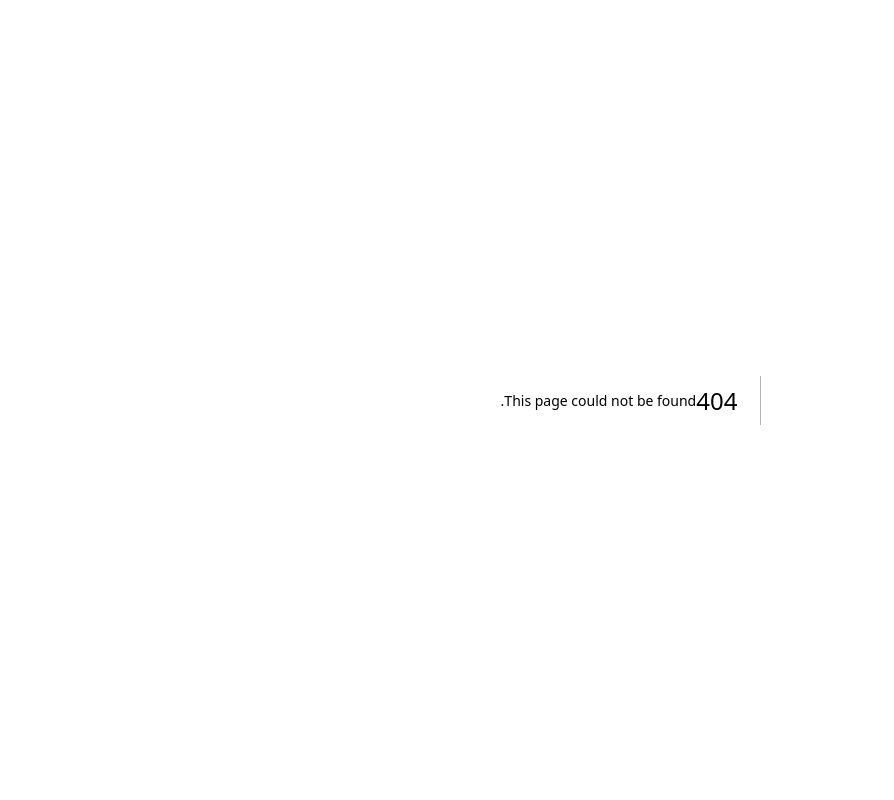
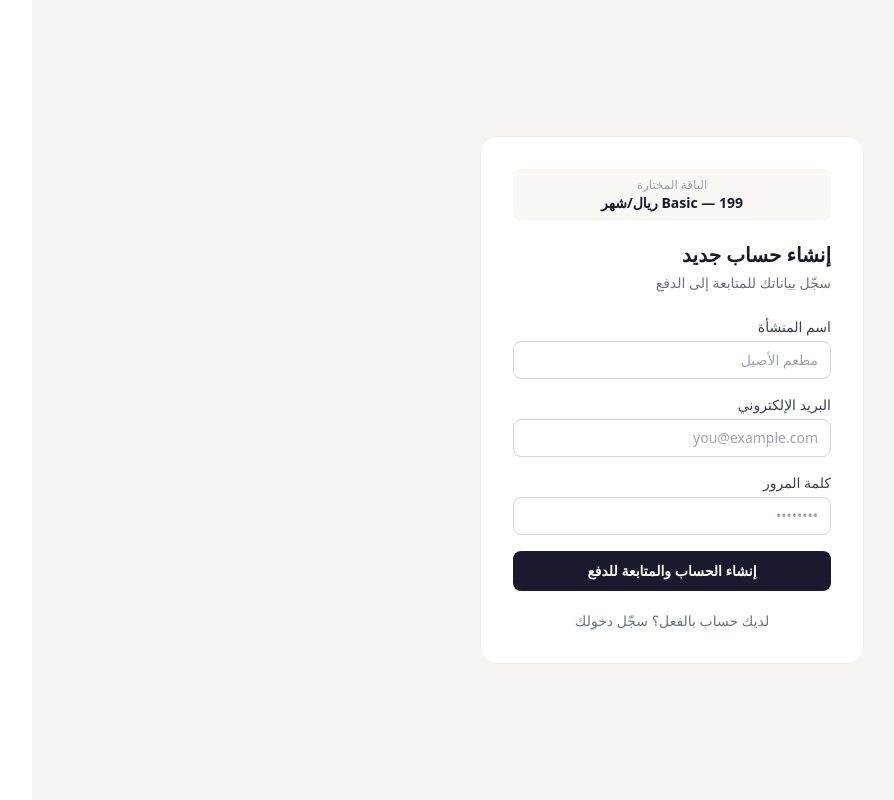
Before and after one commit to alaaalhrebi/inteleye, a Next.js app: page /signup in a window 1280 px wide. Before the commit this address had no page. Shown: the whole page, without its empty margins (41-935 px from the left). Built offline with nearby package versions, Linux system fonts and the light colour scheme; no server answers.

Commit message:
Add files via upload

```diff
--- /dev/null
+++ b/src/app/signup/page.tsx
@@ -0,0 +1,117 @@
+"use client";
+
+import { useState } from "react";
+import { useRouter, useSearchParams } from "next/navigation";
+import { createSupabaseBrowserClient } from "@/lib/supabase-browser";
+
+const PLAN_NAMES: Record<string, string> = {
+  basic: "Basic — 199 ريال/شهر",
+  pro: "Pro — 449 ريال/شهر",
+  enterprise: "Enterprise — 999 ريال/شهر",
+};
+
+export default function SignupPage() {
+  const searchParams = useSearchParams();
+  const plan = searchParams.get("plan") ?? "basic";
+
+  const [email, setEmail] = useState("");
+  const [password, setPassword] = useState("");
+  const [name, setName] = useState("");
+  const [loading, setLoading] = useState(false);
+  const [error, setError] = useState<string | null>(null);
+
+  const router = useRouter();
+  const supabase = createSupabaseBrowserClient();
+
+  async function handleSubmit(e: React.FormEvent) {
+    e.preventDefault();
+    setLoading(true);
+    setError(null);
+
+    const { error } = await supabase.auth.signUp({
+      email,
+      password,
+      options: { data: { name } },
+    });
+
+    if (error) {
+      setError(error.message);
+      setLoading(false);
+      return;
+    }
+
+    // الـ trigger في قاعدة البيانات ينشئ صف clients تلقائياً بحالة pending.
+    // الفرق هنا عن /login: ننتقل مباشرة للدفع بنفس الباقة المختارة،
+    // بدل المرور بصفحة /pricing مرة ثانية.
+    router.push(`/checkout?plan=${plan}`);
+  }
+
+  return (
+    <div dir="rtl" className="min-h-screen flex items-center justify-center bg-[#f5f4f0] px-4">
+      <div className="w-full max-w-sm bg-white rounded-2xl border border-[#eeede8] p-8">
+        <div className="bg-[#f9f8f5] rounded-lg px-3 py-2 mb-5 text-center">
+          <p className="text-xs text-gray-400">الباقة المختارة</p>
+          <p className="text-sm font-bold text-[#1a1a2e]">{PLAN_NAMES[plan] ?? plan}</p>
+        </div>
+
+        <h1 className="text-xl font-bold text-[#1a1a2e] mb-1">إنشاء حساب جديد</h1>
+        <p className="text-sm text-gray-500 mb-6">سجّل بياناتك للمتابعة إلى الدفع</p>
+
+        <form onSubmit={handleSubmit} className="space-y-4">
+          <div>
+            <label className="block text-sm text-gray-700 mb-1">اسم المنشأة</label>
+            <input
+              type="text"
+              required
+              value={name}
+              onChange={(e) => setName(e.target.value)}
+              className="w-full border border-gray-300 rounded-lg px-3 py-2 text-sm focus:outline-none focus:ring-2 focus:ring-[#1a1a2e]"
+              placeholder="مطعم الأصيل"
+            />
+          </div>
+
+          <div>
+            <label className="block text-sm text-gray-700 mb-1">البريد الإلكتروني</label>
+            <input
+              type="email"
+              required
+              value={email}
+              onChange={(e) => setEmail(e.target.value)}
+              className="w-full border border-gray-300 rounded-lg px-3 py-2 text-sm focus:outline-none focus:ring-2 focus:ring-[#1a1a2e]"
+              placeholder="you@example.com"
+            />
+          </div>
+
+          <div>
+            <label className="block text-sm text-gray-700 mb-1">كلمة المرور</label>
+            <input
+              type="password"
+              required
+              minLength={6}
+              value={password}
+              onChange={(e) => setPassword(e.target.value)}
+              className="w-full border border-gray-300 rounded-lg px-3 py-2 text-sm focus:outline-none focus:ring-2 focus:ring-[#1a1a2e]"
+              placeholder="••••••••"
+            />
+          </div>
+
+          {error && (
+            <p className="text-sm text-red-600 bg-red-50 rounded-lg px-3 py-2">{error}</p>
+          )}
+
+          <button
+            type="submit"
+            disabled={loading}
+            className="w-full bg-[#1a1a2e] text-white rounded-lg py-2.5 text-sm font-bold disabled:opacity-60"
+          >
+            {loading ? "جاري التحميل..." : "إنشاء الحساب والمتابعة للدفع"}
+          </button>
+        </form>
+
+        <a href="/login" className="block text-center text-sm text-gray-500 mt-5">
+          لديك حساب بالفعل؟ سجّل دخولك
+        </a>
+      </div>
+    </div>
+  );
+}
```
